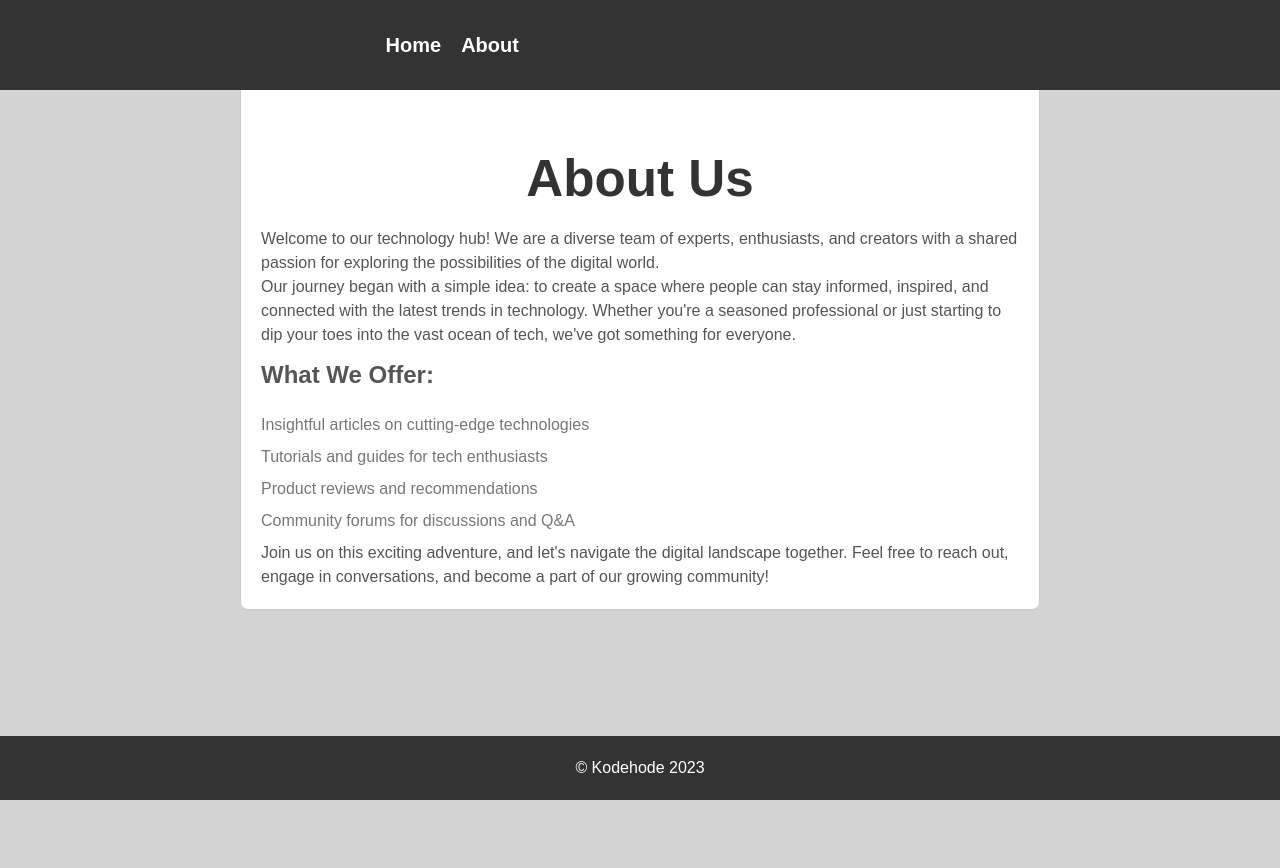
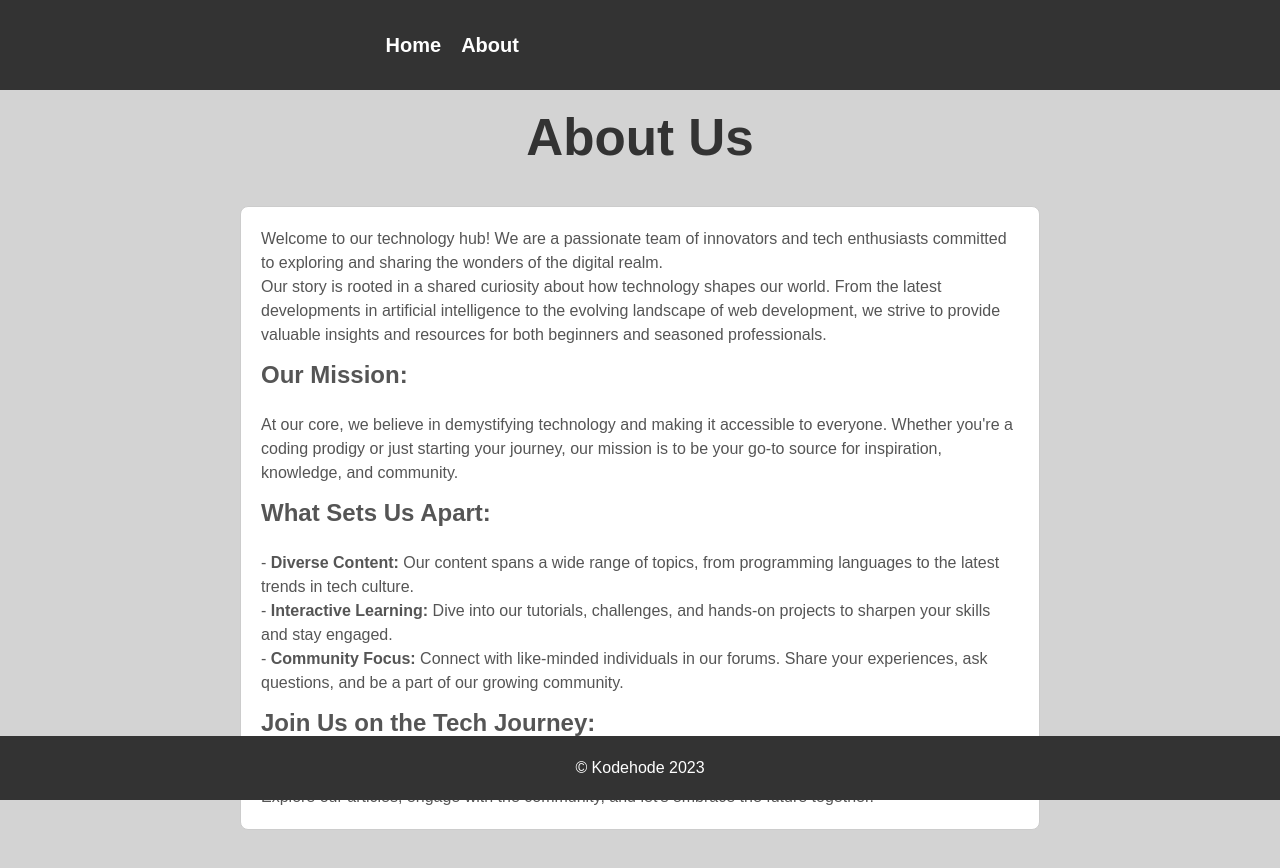
Before and after one commit to AdrianKnudsen/React-Oppgave-1, a React (Vite) app: page /about in a window 1280 px wide. Shown: the top 868 px of the page. Before the commit the page ends 800 px from the top, so only its background shows below. Built offline with nearby package versions, Linux system fonts and the light colour scheme.

Commit message:
Update About

```diff
--- a/src/App.css
+++ b/src/App.css
@@ -6,8 +6,6 @@
 
 body {
   font-family: Arial, sans-serif;
-  display: flex;
-  flex-direction: column;
   background-color: lightgray;
   min-height: 100vh;
 }
@@ -47,7 +45,6 @@ main {
   align-items: center;
   padding: 20px;
   flex-grow: 1;
-  overflow: auto;
   margin-bottom: 60px;
 }
 
@@ -101,7 +98,7 @@ a:hover {
   background-color: #f9f9f9;
   border-radius: 10px;
   width: 100%;
-  max-width: 800px;
+  max-width: 900px;
 }
 
 .like-button {
@@ -140,14 +137,6 @@ button:focus-visible {
   outline: 4px auto -webkit-focus-ring-color;
 }
 
-.landing {
-  display: flex;
-  justify-content: center;
-  align-items: center;
-  flex-direction: column;
-  gap: 5rem;
-}
-
 img {
   float: right;
 }
--- a/src/index.css
+++ b/src/index.css
@@ -13,6 +13,14 @@
   -webkit-text-size-adjust: 100%;
 }
 
+.landing {
+  display: flex;
+  justify-content: center;
+  align-items: center;
+  flex-direction: column;
+  gap: 5rem;
+}
+
 .about-container {
   max-width: 800px;
   margin: auto;
@@ -25,6 +33,7 @@
 }
 
 .about-container h1 {
+  font-size: 4vw;
   color: #333;
 }
 
--- a/src/pages/About.tsx
+++ b/src/pages/About.tsx
@@ -6,31 +6,48 @@ const About: React.FC = () => {
   return (
     <div>
       <NavBar>{}</NavBar>
+      <h1>About Us</h1>
       <div className="about-container">
-        <h1>About Us</h1>
         <p>
-          Welcome to our technology hub! We are a diverse team of experts,
-          enthusiasts, and creators with a shared passion for exploring the
-          possibilities of the digital world.
+          Welcome to our technology hub! We are a passionate team of innovators
+          and tech enthusiasts committed to exploring and sharing the wonders of
+          the digital realm.
         </p>
         <p>
-          Our journey began with a simple idea: to create a space where people
-          can stay informed, inspired, and connected with the latest trends in
-          technology. Whether you're a seasoned professional or just starting to
-          dip your toes into the vast ocean of tech, we've got something for
-          everyone.
+          Our story is rooted in a shared curiosity about how technology shapes
+          our world. From the latest developments in artificial intelligence to
+          the evolving landscape of web development, we strive to provide
+          valuable insights and resources for both beginners and seasoned
+          professionals.
         </p>
-        <h2>What We Offer:</h2>
-        <ul>
-          <li>Insightful articles on cutting-edge technologies</li>
-          <li>Tutorials and guides for tech enthusiasts</li>
-          <li>Product reviews and recommendations</li>
-          <li>Community forums for discussions and Q&A</li>
-        </ul>
+        <h2>Our Mission:</h2>
         <p>
-          Join us on this exciting adventure, and let's navigate the digital
-          landscape together. Feel free to reach out, engage in conversations,
-          and become a part of our growing community!
+          At our core, we believe in demystifying technology and making it
+          accessible to everyone. Whether you're a coding prodigy or just
+          starting your journey, our mission is to be your go-to source for
+          inspiration, knowledge, and community.
+        </p>
+        <h2>What Sets Us Apart:</h2>
+        <p>
+          - <strong>Diverse Content:</strong> Our content spans a wide range of
+          topics, from programming languages to the latest trends in tech
+          culture.
+        </p>
+        <p>
+          - <strong>Interactive Learning:</strong> Dive into our tutorials,
+          challenges, and hands-on projects to sharpen your skills and stay
+          engaged.
+        </p>
+        <p>
+          - <strong>Community Focus:</strong> Connect with like-minded
+          individuals in our forums. Share your experiences, ask questions, and
+          be a part of our growing community.
+        </p>
+        <h2>Join Us on the Tech Journey:</h2>
+        <p>
+          As we navigate the ever-evolving landscape of technology, we invite
+          you to join us on this exciting journey. Explore our articles, engage
+          with the community, and let's embrace the future together.
         </p>
       </div>
       <FooterSection />
```
